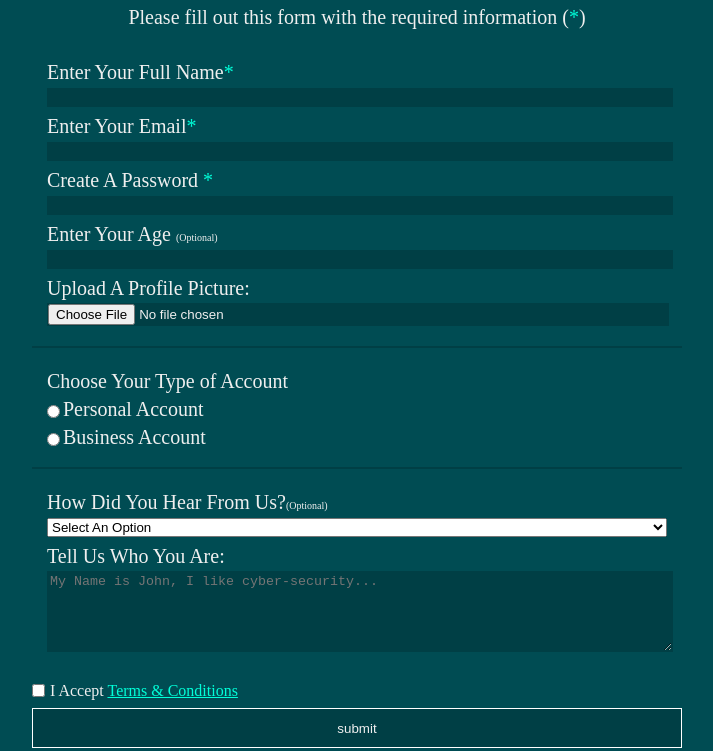
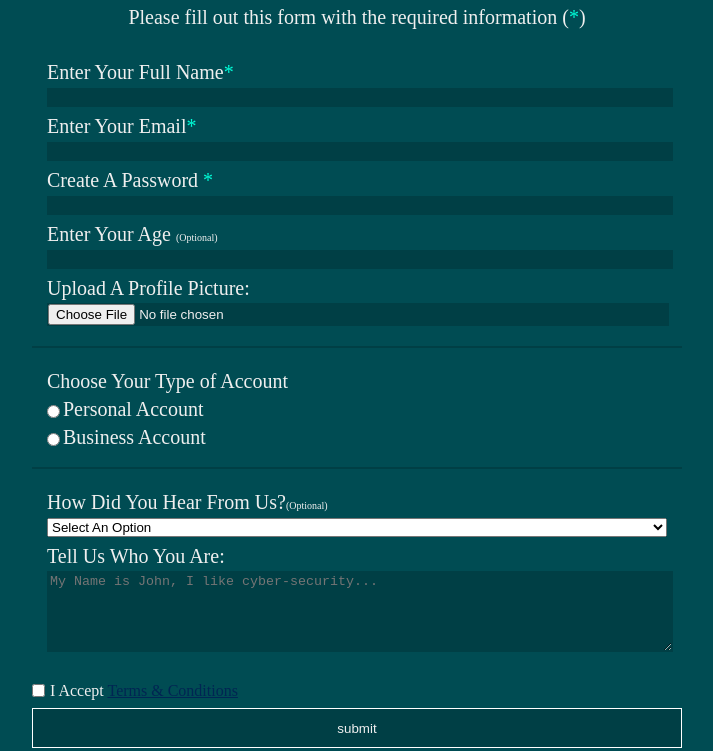
Before and after one commit to AleHS01/Basic-Web.-Dev-pages, a plain HTML site: page Practice/Register Form/Register.html in a window 1280 px wide. In both pictures the pointer is over the link "Terms & Conditions". Shown: the part 95-846 px from the top of the page, without its empty margins (283-996 px from the left). Drawn offline with Linux system fonts and the light colour scheme.

Commit message:
Register Form Finish

```diff
--- a/Practice/Register Form/form.css
+++ b/Practice/Register Form/form.css
@@ -66,3 +66,6 @@ input[type="checkbox"]{
 a{
     color: rgb(0, 255, 217);
 }
+a:hover{
+    color: rgb(0, 37, 83);
+}
```
